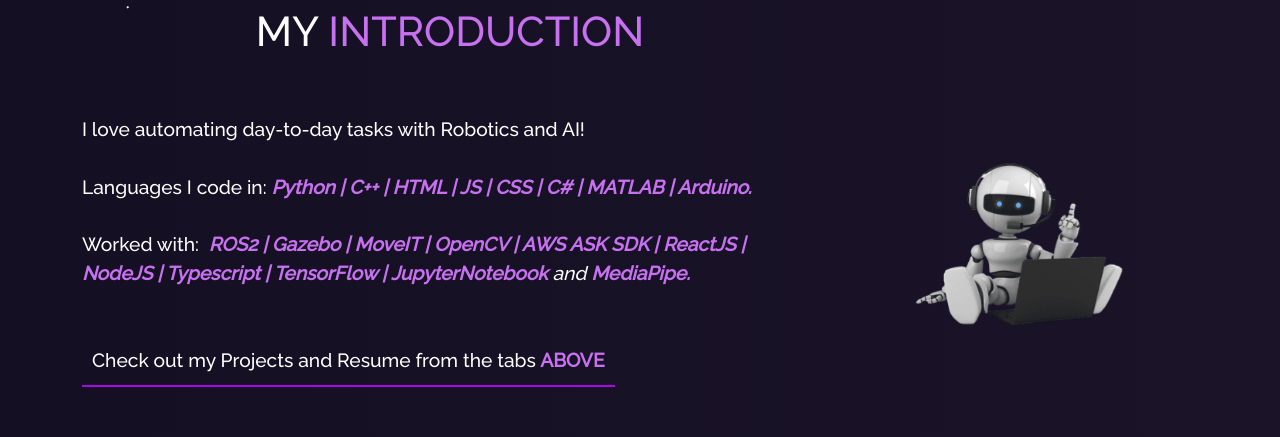
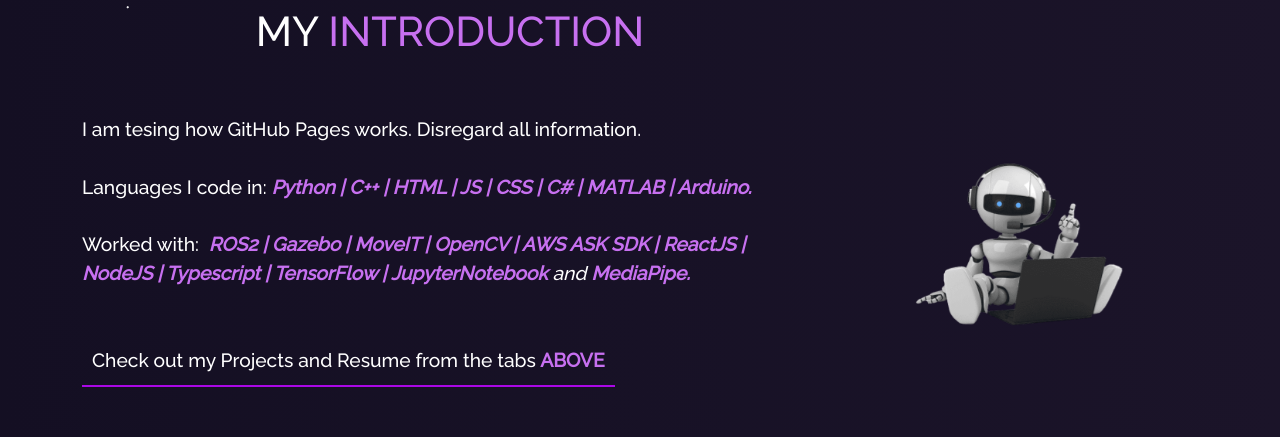
Before and after one commit to AbdullahK047/abdullahk047.github.io, a React (Create React App) app: page / in a window 1280 px wide. Shown: the part 789-1226 px from the top of the page. Built offline with nearby package versions, Linux system fonts and the light colour scheme.

Commit message:
Update Home2.js

```diff
--- a/src/components/Home/Home2.js
+++ b/src/components/Home/Home2.js
@@ -20,7 +20,7 @@
               MY <span className="purple"> INTRODUCTION </span>
             </h1>
             <p className="home-about-body">
-              I love automating day-to-day tasks with Robotics and AI!
+              I am tesing how GitHub Pages works. Disregard all information.
               <br />
               <br />Languages I code in:
               <i>
```
